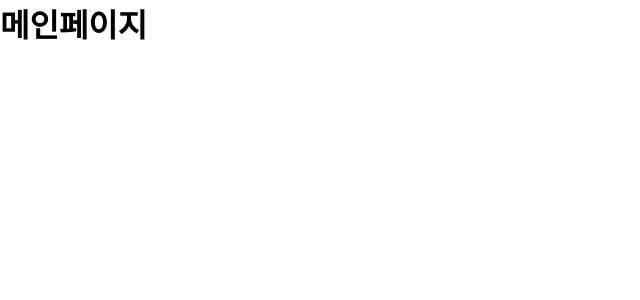
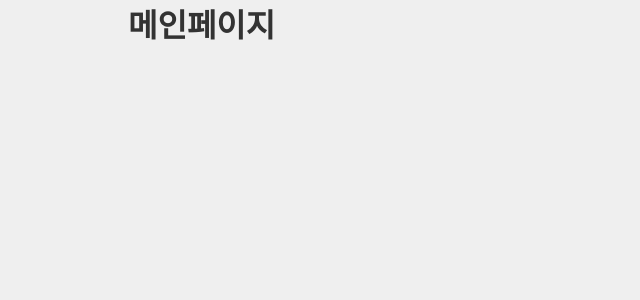
Before and after one commit to zeeeunee/next14, a Next.js app: page / in a window 1280 px wide. Shown: the top 300 px of the page, without its empty margins (0-640 px from the left). Built offline with nearby package versions, Linux system fonts and the light colour scheme.

Commit message:
루트 레이아웃컴포넌트 스타일 적용 및 리셋, css변수 등록

```diff
--- a/src/app/layout.jsx
+++ b/src/app/layout.jsx
@@ -5,13 +5,15 @@ const inter = Inter({ subsets: ['latin'] });
 
 export const metadata = {
 	title: 'Create Next App',
-	description: 'Generated by create next app',
+	description: 'Generated by create next app'
 };
 
 export default function RootLayout({ children }) {
 	return (
 		<html lang='en'>
-			<body className={inter.className}>{children}</body>
+			<body className={inter.className}>
+				<main className='container'>{children}</main>
+			</body>
 		</html>
 	);
 }
--- a/src/styles/globals.scss
+++ b/src/styles/globals.scss
@@ -1,5 +1,29 @@
+:root {
+	--bg: #efefef;
+	--text: #333;
+	--point: hotpink;
+}
+
 * {
 	margin: 0;
 	padding: 0;
 	box-sizing: border-box;
 }
+
+body {
+	background-color: var(--bg);
+	color: var(--text);
+}
+
+a {
+	color: inherit;
+	text-decoration: none;
+}
+
+.container {
+	width: 80vw;
+	margin: 0 auto;
+	min-height: 100vh;
+	display: flex;
+	flex-wrap: wrap;
+}
```
